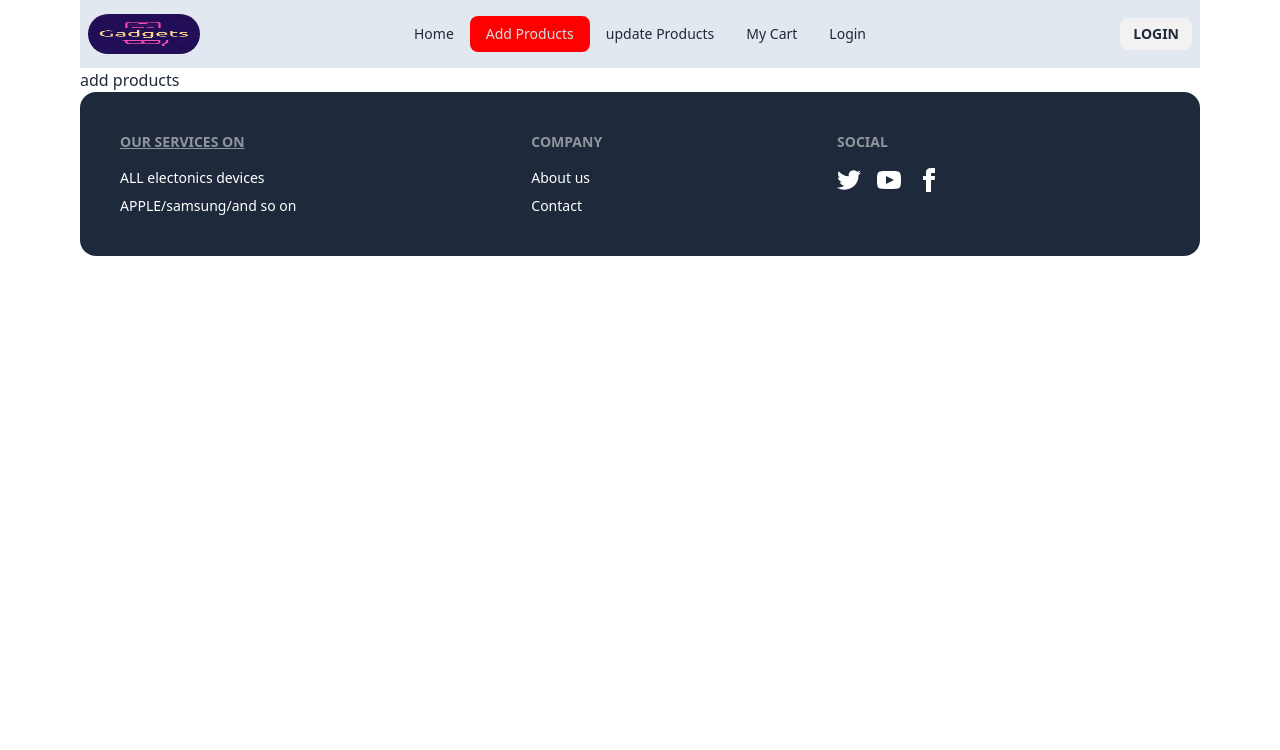
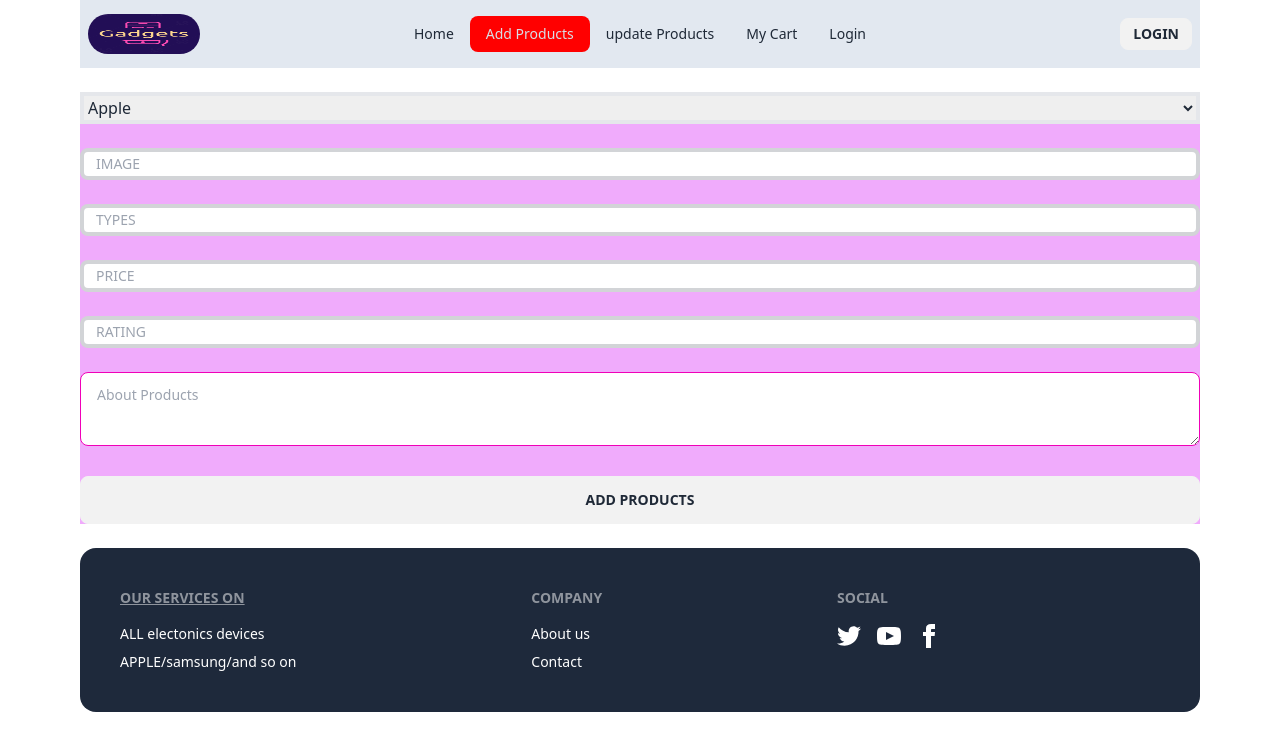
Before and after one commit to sagor009988/A10-digital-brand-shop-client, a React (Vite) app: page /addProducts in a window 1280 px wide. Shown: the top 750 px of the page. Built offline with nearby package versions, Linux system fonts and the light colour scheme; no server answers.

Commit message:
add button addeded to add the products

```diff
--- a/src/Components/Banner.jsx
+++ b/src/Components/Banner.jsx
@@ -5,7 +5,7 @@ const Banner = () => {
         <div className='h-[80vh] my-5 bg-green-300'>
            <div className="carousel w-full">
   <div id="slide1" className="carousel-item relative w-full">
-    <img  src="/banner3.jpg" className="w-full h-[80vh]" />
+    <img  src="/public/bannner4.jpg " className="w-full h-[80vh]" />
     <div className="absolute flex justify-between transform -translate-y-1/2 left-5 right-5 top-1/2">
       <a href="#slide4" className="btn btn-circle">❮</a>
       <a href="#slide2" className="btn btn-circle">❯</a>
@@ -19,11 +19,12 @@ const Banner = () => {
     </div>
   </div>
   <div id="slide3" className="carousel-item relative w-full">
-    <img src="/public/bannner4.jpg" className="w-full h-[80vh]" />
+    <img src="/banner3.jpg" className="w-full h-[80vh]" />
     <div className="absolute flex justify-between transform -translate-y-1/2 left-5 right-5 top-1/2">
       <a href="#slide2" className="btn btn-circle">❮</a>
       <a href="#slide1" className="btn btn-circle">❯</a>
     </div>
+
 
   </div>
 </div>
--- a/src/Components/Brand.jsx
+++ b/src/Components/Brand.jsx
@@ -5,7 +5,7 @@ const Brand = ({brand}) => {
     const {title,image,id}=brand
     return (
         <div>
-            <Link to={`/details/${id}`}>
+            <Link to={`/brandItems/${id}`}>
             <div className="card  bg-slate-200 shadow-xl mt-6 gap-5 m-5 relative">
       <figure>
         <img className="h-60 w-full"
--- /dev/null
+++ b/src/Components/BrandItems.jsx
@@ -0,0 +1,11 @@
+import React from 'react';
+
+const BrandItems = () => {
+    return (
+        <div>
+            jjjj
+        </div>
+    );
+};
+
+export default BrandItems;
--- a/src/Pages/AddProducts.jsx
+++ b/src/Pages/AddProducts.jsx
@@ -1,9 +1,64 @@
 import React from 'react';
 
 const AddProducts = () => {
+
+    const handleAddProducts=e=>{
+        e.preventDefault()
+        const form=e.target;
+        const brand=form.brand.value;
+        const image=form.image.value;
+        const type=form.type.value;
+        const price=form.price.value;
+        const rating=form.rating.value;
+        const text=form.text.value;
+
+     const product={brand,image,type,price,rating,text}
+    //  send value to server
+    fetch('http://localhost:5000/product',{
+        method:"POST",
+        headers:{
+            "content-type" : "application/json"
+        },
+        body:JSON.stringify(product)
+    })
+    .then(res=>res.json())
+    .then(data=>{
+        console.log(data);
+    })
+
+    }
+
     return (
-        <div>
-            add products
+        <div className='bg-fuchsia-300 my-6'>
+            <form onSubmit={handleAddProducts}>
+           <div className='flex gap-5'>
+
+               <select className='w-full  border-4' name='brand' id="cars">
+               <option value="apple">Apple</option>
+               <option value="sony">SONY</option>
+               <option value="samsung">SAMSUNG</option>
+                <option value="hp">HP</option>
+                <option value="huawei">HUAWEI</option>
+                <option value="lg">LG</option>
+                </select>
+
+
+           </div> <br />
+
+           <input type="text" name='image' placeholder="IMAGE" className="input border-4 input-bordered input-sm w-full " /> <br /> <br />
+           <input type="text" name='type' placeholder="TYPES" className="input border-4 input-bordered input-sm w-full " /> <br /> <br />
+
+           <input type="text" name='price' placeholder="PRICE" className="input border-4 input-bordered input-sm w-full " /> <br /> <br />
+           <input type="number" name="rating" placeholder='RATING' id="" className='input-bordered input-sm w-full input border-4 ' /> <br /><br />
+           <textarea name='text' className="textarea textarea-secondary w-full" placeholder="About Products"></textarea> <br /> <br />
+
+
+           <input type="submit" value="Add Products" className="btn btn-block" />
+
+
+
+
+            </form>
         </div>
     );
 };
--- a/src/Router/Router.jsx
+++ b/src/Router/Router.jsx
@@ -6,6 +6,7 @@ import MyCart from "../Pages/MyCart";
 import Login from "../Pages/Login";
 import Error from "../Pages/Error";
 import Register from "../Components/Register";
+import BrandItems from "../Components/brandItems";
 
 
 const router=createBrowserRouter([
@@ -34,6 +35,10 @@ const router=createBrowserRouter([
             {
                 path:'/register',
                 element:<Register></Register>
+            },
+            {
+                path:'/brandItems/:id',
+                element:<BrandItems></BrandItems>
             }
         ]
 
```
Also changed, not shown: public/brands.json (+6 -6 lines).
